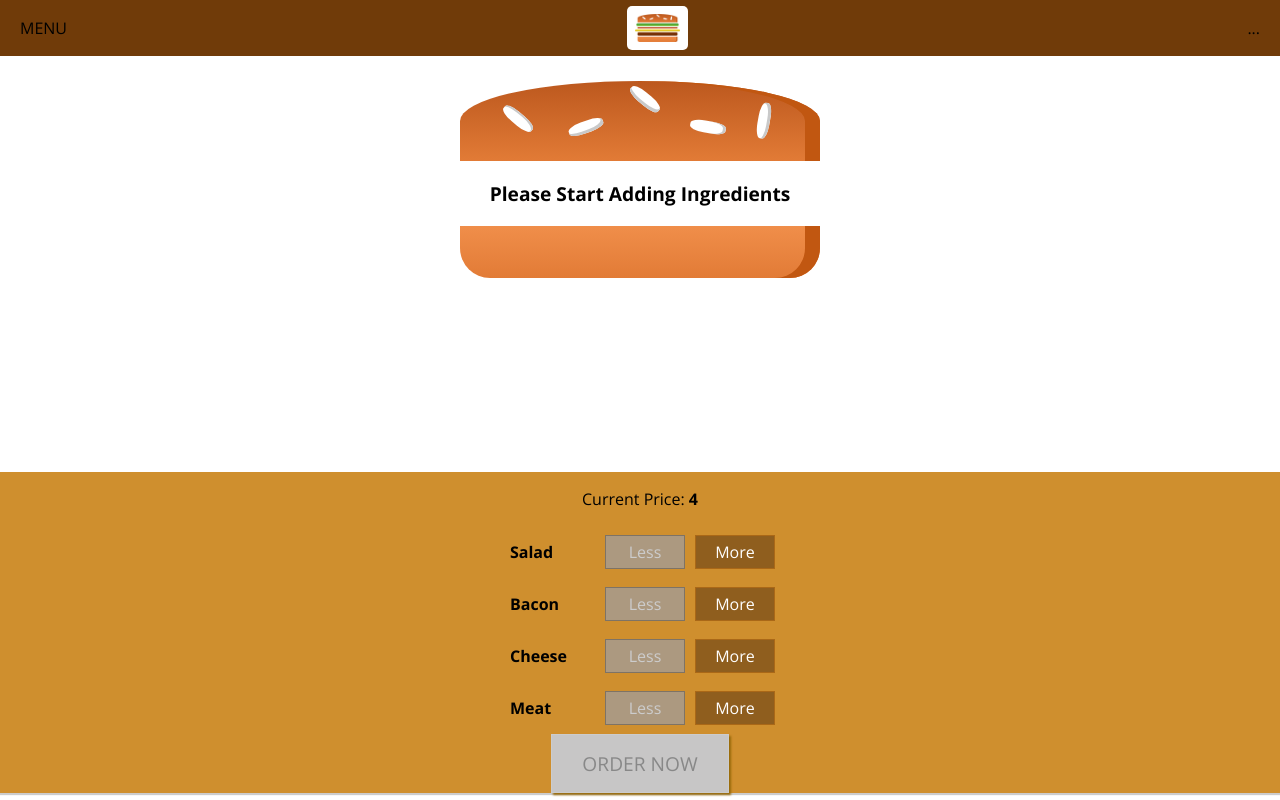
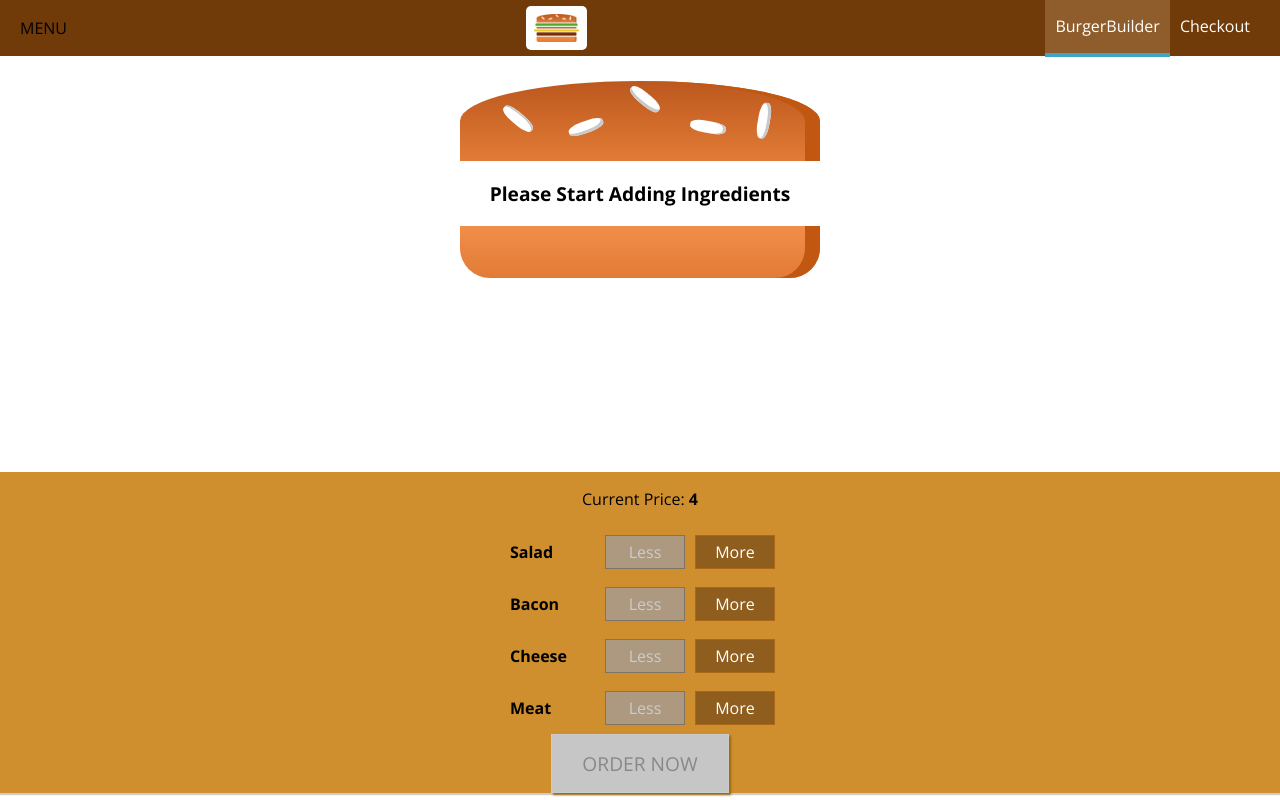
Before and after one commit to Aseelaldallal/react-typescript-scss, a React app: page / in a window 1280 px wide. Built offline with nearby package versions, Linux system fonts and the light colour scheme.

Commit message:
small changes

```diff
--- a/src/components/Navigation/NavigationItems/NavigationItems.tsx
+++ b/src/components/Navigation/NavigationItems/NavigationItems.tsx
@@ -4,7 +4,7 @@ import classes from './NavigationItems.scss';
 
 const navigationItems = () => {
 	return (
-		<ul>
+		<ul className={classes.NavigationItems}>
 			<NavigationItem link="/" active={true}>
 				BurgerBuilder
 			</NavigationItem>
--- a/src/components/Navigation/Toolbar/Toolbar.tsx
+++ b/src/components/Navigation/Toolbar/Toolbar.tsx
@@ -1,5 +1,6 @@
 import * as React from 'react';
 import Logo from '../../Logo/Logo';
+import NavigationItems from '../NavigationItems/NavigationItems';
 import classes from './Toolbar.scss';
 
 // export interface IToolbarProps {}
@@ -9,7 +10,9 @@ const toolbar = () => {
 		<header className={classes.Toolbar}>
 			<div>MENU</div>
 			<Logo />
-			<nav>...</nav>
+			<nav>
+				<NavigationItems />
+			</nav>
 		</header>
 	);
 };
```
